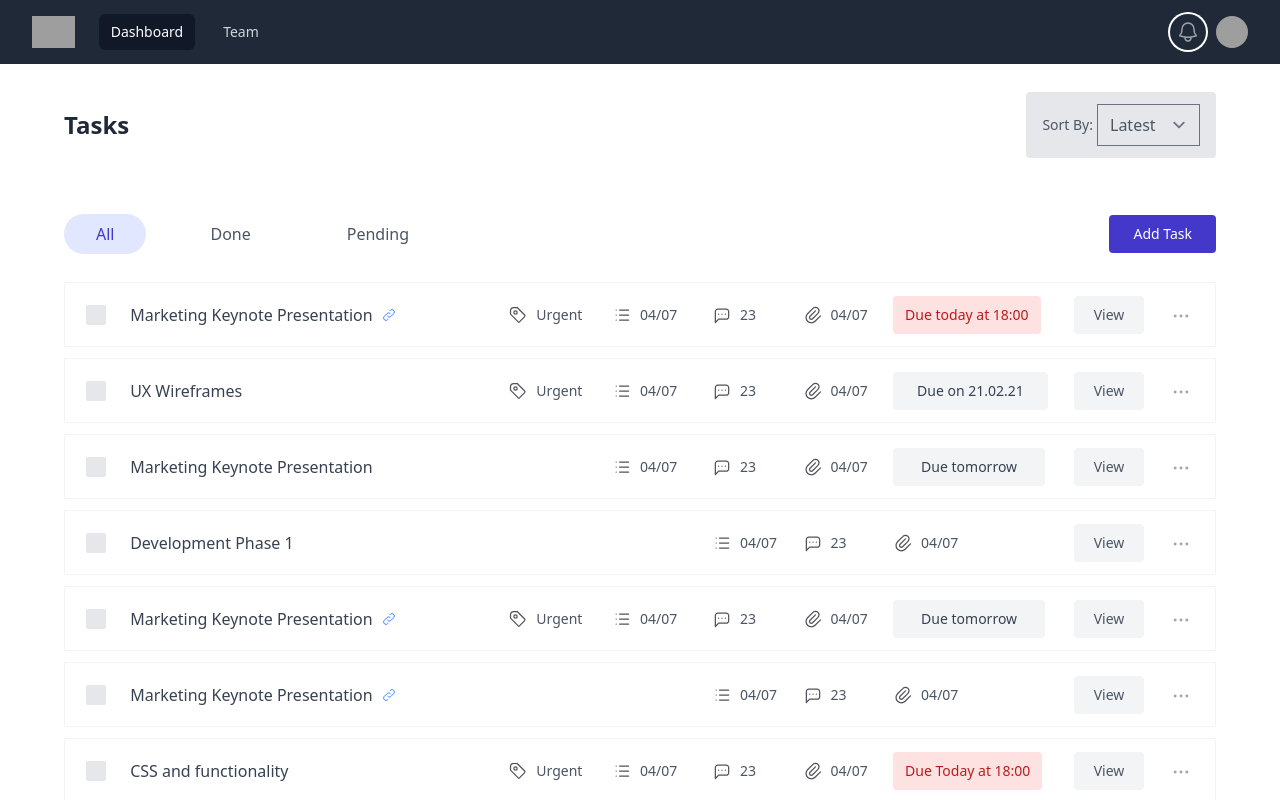
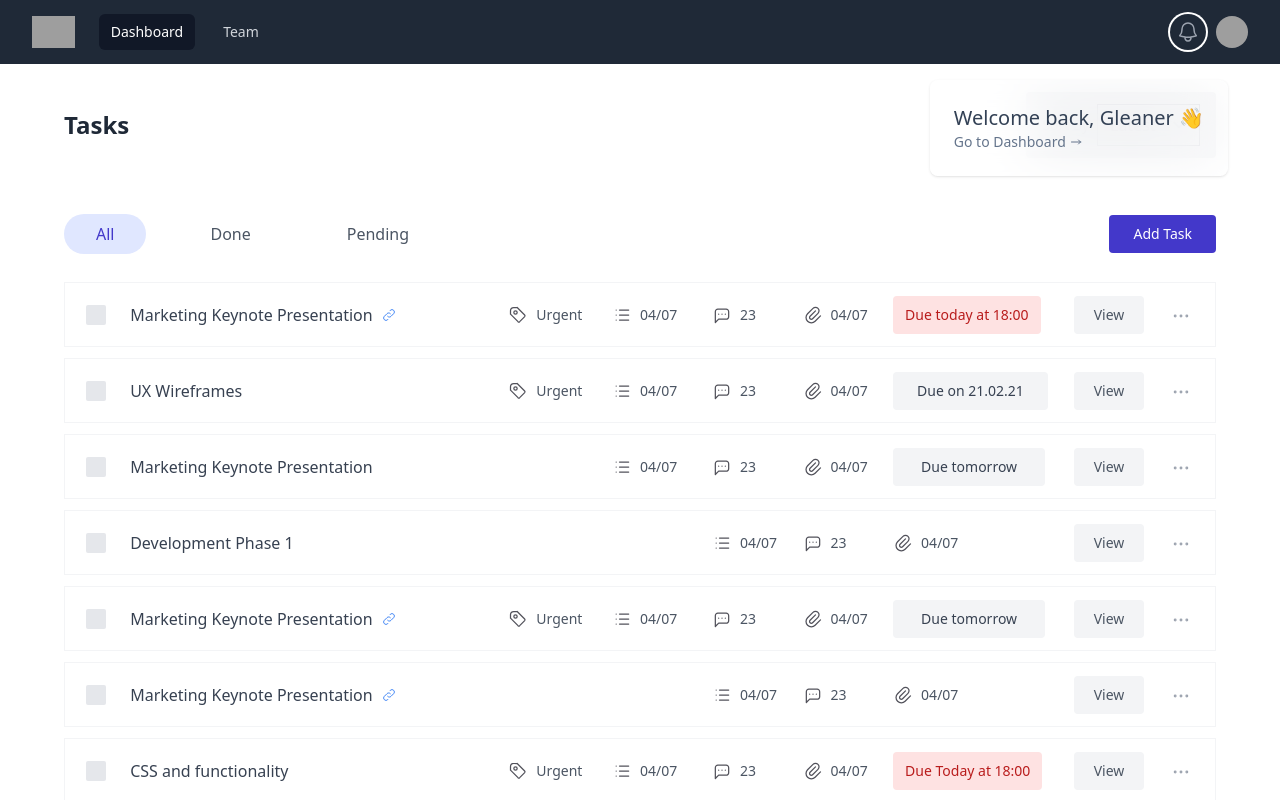
Before and after one commit to rajagoat/earth-day-c2g, a Next.js app in the folder frontend/: page /farmer in a window 1280 px wide. Both pictures are taken after a click on the button "View notifications". Shown: the top 800 px of the page. Built offline with nearby package versions, Linux system fonts and the light colour scheme; grey boxes are pictures that could not be loaded.

Commit message:
Added notifications

```diff
--- a/frontend/components/Navbar.js
+++ b/frontend/components/Navbar.js
@@ -1,7 +1,8 @@
 import Link from 'next/link'
-import { Fragment } from 'react'
+import { Fragment, useState } from 'react'
 import { Disclosure, Menu, Transition } from '@headlessui/react'
 import { Bars3Icon, BellIcon, XMarkIcon } from '@heroicons/react/24/outline'
+import {Notification} from './Notification'
 
 const navigation = [
   { name: 'Dashboard', href: '/gleaner', current: true },
@@ -13,6 +14,12 @@ function classNames(...classes) {
 }
 
 export default function Navbar() {
+  const[isShown, setNotifications] = useState(false);
+  const handleClick =event=>{
+    setNotifications(current => !current);
+
+  };
+
   return (
     <Disclosure as="nav" className="bg-gray-800">
       {({ open }) => (
@@ -65,10 +72,17 @@ export default function Navbar() {
                 <button
                   type="button"
                   className="rounded-full bg-gray-800 p-1 text-gray-400 hover:text-white focus:outline-none focus:ring-2 focus:ring-white focus:ring-offset-2 focus:ring-offset-gray-800"
+                  onClick={handleClick}
                 >
                   <span className="sr-only">View notifications</span>
                   <BellIcon className="h-6 w-6" aria-hidden="true" />
                 </button>
+
+                {isShown && (
+                    <div>
+                        <Notification/>
+                    </div>
+                )}
 
                 {/* Profile dropdown */}
                 <Menu as="div" className="relative ml-3">
--- /dev/null
+++ b/frontend/components/Notification.js
@@ -0,0 +1,16 @@
+import React from 'react';
+
+export const Notification = ()=>{
+  return (
+    <div class="bg-white/60 hover:bg-white/80 hover:shadow-lg transition duration-150 ease-linear backdrop-blur-xl z-20 max-w-md absolute right-5 top-20 rounded-lg p-6 shadow">
+    <h1 class="text-xl text-slate-700 font-medium">Welcome back, Gleaner 👋</h1>
+    <div class="flex justify-between items-center">
+        <a href="#" class="text-slate-500 hover:text-indigo-600 text-sm inline-flex space-x-1 items-center">
+            <span>Go to Dashboard</span>
+            <svg class="w-3 h-3" fill="none" stroke="currentColor" viewBox="0 0 24 24" xmlns="http://www.w3.org/2000/svg"><path stroke-linecap="round" stroke-linejoin="round" stroke-width="2" d="M17 8l4 4m0 0l-4 4m4-4H3"></path></svg>
+        </a>
+
+    </div>
+</div>
+  );
+};
--- a/frontend/package.json
+++ b/frontend/package.json
@@ -15,7 +15,8 @@
     "eslint-config-next": "13.0.2",
     "next": "^13.0.2",
     "react": "18.2.0",
-    "react-dom": "18.2.0"
+    "react-dom": "18.2.0",
+    "react-notifications-menu": "^1.0.6"
   },
   "devDependencies": {
     "@tailwindcss/forms": "^0.5.3",
```
Also changed, not shown: 1 other file (tests, documents, lock files or other folders).
